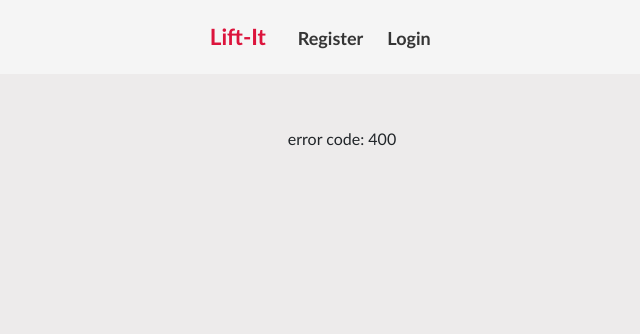
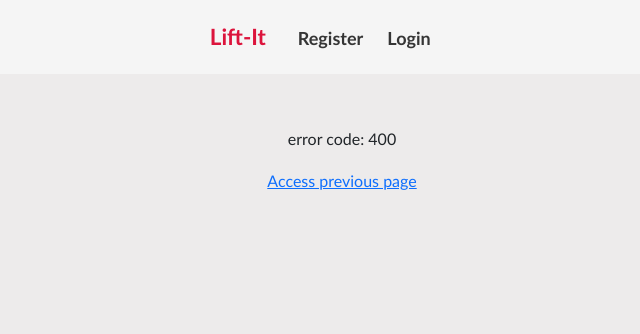
Before and after one commit to etcheekes/LiftIt, a Flask app: template templates/error.html in a window 1280 px wide. Shown: the top 334 px of the page, without its empty margins (298-938 px from the left). Run offline with Flask 2, Linux system fonts and the light colour scheme; the template is opened without the code that fills it: most values are stand-ins (such as "Sample title", 1, 10 or a date in 2020); some libraries are stand-ins or nearby versions.

Commit message:
added anchor tag that contains url variable

```diff
--- a/templates/error.html
+++ b/templates/error.html
@@ -9,5 +9,8 @@
 <div class="center_div">
     <p style="text-align: center;">{{error}}</p>
     <p style="text-align: center;"> error code: 400 </p>
+    <p style="text-align: center;">
+        <a href="{{url}}">Access previous page</a>
+    </p>
 </div>
 {% endblock %}
```
